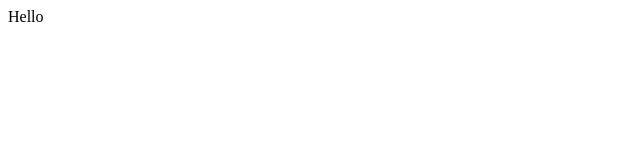
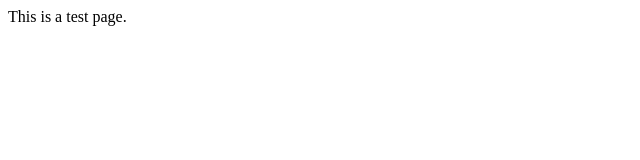
Before and after one commit to larryxu-tealium/larryxu, a plain HTML site: page test.html in a window 1280 px wide. Shown: the full height of the page, 0-640 px from the left. Drawn offline with Linux system fonts and the light colour scheme.

Commit message:
minor text change

```diff
--- a/test.html
+++ b/test.html
@@ -61,6 +61,6 @@
 </script>
 </head>
 <body>
-Hello
+<h>This is a test page.</h>
 </body>
 </html>
```
